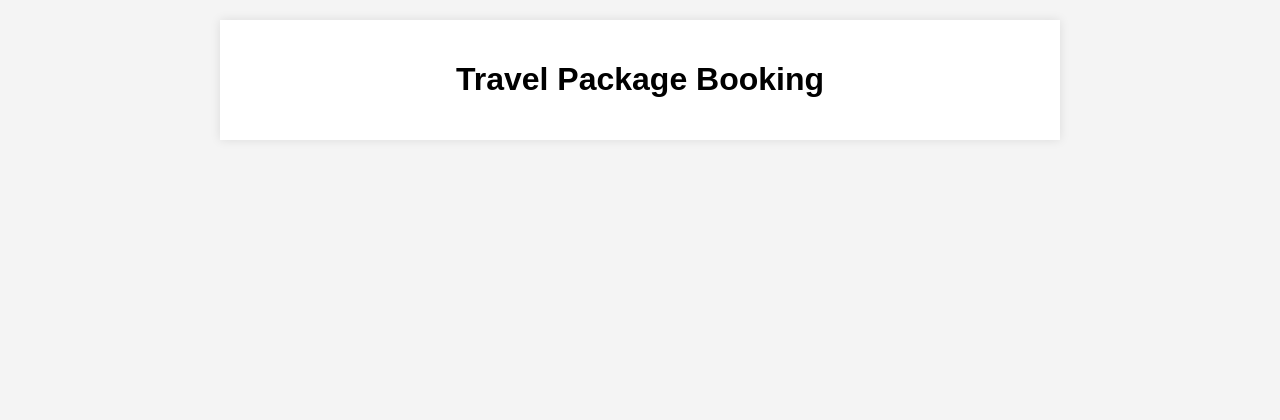
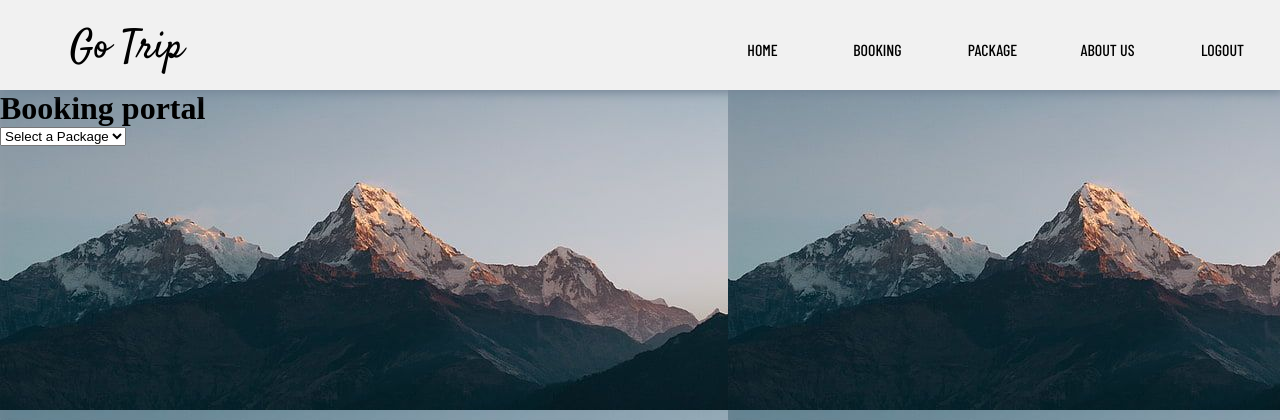
Before and after one commit to sak-smokz/travel-booking2, a PHP site: page /booking.html in a window 1280 px wide. Shown: the top 420 px of the page. Run offline with PHP 8.4, Linux system fonts and the light colour scheme.

Commit message:
booking portal

```diff
--- a/booking.css
+++ b/booking.css
@@ -1,32 +1,96 @@
-body {
-    font-family: Arial, sans-serif;
-    margin: 0;
-    padding: 0;
-    background-color: #f4f4f4;
+@import url("https://fonts.googleapis.com/css2?family=Barlow+Condensed:wght@500&display=swap");
+@import url("https://fonts.googleapis.com/css2?family=Satisfy&display=swap");
+@import url("https://fonts.googleapis.com/css2?family=Roboto:wght@300&display=swap");
+
+* {
+  box-sizing: border-box;
+  margin: 0;
+}/* CSS for Travel Package Display */
+body{
+    background-image:url(photos/booking.jpg);
 }
+#packages-list {
+    display: flex;
+    flex-wrap: wrap;
+    gap: 20px;
+    margin-top: 20px;
+  }
 
-.container {
-    max-width: 800px;
-    margin: 20px auto;
+  .package-item {
+    border: 1px solid #ccc;
+    padding: 10px;
+    width: 200px;
+    text-align: center;
+  }
+
+  .booking-form {
+    display: none;
+    margin-top: 20px;
+  }
+
+  /* Add more styling as needed */
+  /*========================Nav Bar=========================*/
+.nav-bar {
+    display: flex;
+    flex-flow: row wrap;
+    width: 100%;
+    height: 90px;
+    background-color: #f1f1f1;
+    box-shadow: 3px 3px 10px lightslategray;
+    align-items: center;
+    justify-content: center;
+    position: sticky;
+    top: 0;
+    z-index: 1;
+  }
+
+  .logo {
+    flex: 1;
+    font-size: 40px;
     padding: 20px;
-    background-color: #fff;
-    box-shadow: 0 0 10px rgba(0, 0, 0, 0.1);
-}
+    margin-left: 50px;
+    font-family: Satisfy;
+  }
 
-h1, h2 {
+  ul.menu {
+    flex: 1;
+    display: flex;
+    flex-flow: row wrap;
+  }
+
+  .menu li {
+    flex: 1;
+    list-style-type: none;
+    font-size: 16px;
+    font-family: "Barlow Condensed";
     text-align: center;
-}
+  }
 
-form {
-    display: grid;
-    gap: 10px;
-}
+  .menu li a {
+    text-decoration: none;
+    color: #000;
+    text-transform: uppercase;
+  }
 
-button {
-    background-color: #007BFF;
-    color: #fff;
-    padding: 10px;
-    cursor: pointer;
-    border: none;
-    border-radius: 5px;
-}
+  .menu li a:hover {
+    color: midnightblue;
+    text-decoration: underline;
+  }
+  /*------------------------Scroll Bar-----------------------*/
+::-webkit-scrollbar {
+    width: 20px;
+  }
+
+  ::-webkit-scrollbar-track {
+    box-shadow: inset 0 0 5px grey;
+    border-radius: 10px;
+  }
+
+  ::-webkit-scrollbar-thumb {
+    background-color: #5eeafd;
+    border-radius: 10px;
+  }
+
+  ::-webkit-scrollbar-thumb:hover {
+    background-color: #5eeafd;
+  }
--- a/booking.html
+++ b/booking.html
@@ -3,29 +3,82 @@
 <head>
     <meta charset="UTF-8">
     <meta name="viewport" content="width=device-width, initial-scale=1.0">
-    <title>Travel Package Booking</title>
-    <link rel="stylesheet" href="booking.css">
+    <title>Travel Packages Booking</title>
+    <link rel="stylesheet" href="booking.css"> <!-- Link to your CSS file -->
 </head>
 <body>
-    <div class="container">
-        <h1>Travel Package Booking</h1>
-        <div id="packages-list"></div>
-        <div id="booking-form" style="display: none;">
-            <h2>Book a Travel Package</h2>
-            <form>
-                <label for="package">Select Package:</label>
-                <select id="package" required></select>
+            <!--===========Nav Bar=================-->
+            <section class="nav-bar">
+                <div class="logo">Go Trip</div>
+                <ul class="menu">
+                    <li><a href="pro.html">home</a></li>
+                    <li><a href="#">booking</a></li>
+                    <li><a href="packages.php">package</a></li>
+                    <li><a href="about_us.html">about us</a></li>
+                    <li><a href="login.html">logout</a></li>
+                </ul>
+                </div>
 
-                <label for="name">Your Name:</label>
-                <input type="text" id="name" required>
+            </section>
 
-                <label for="email">Your Email:</label>
-                <input type="email" id="email" required>
+    <h1>Booking portal</h1>
 
-                <button type="button" onclick="submitBooking()">Book Now</button>
-            </form>
+    <form id="bookingForm" action="booking.php" method="post">
+
+        <select id="package" name="package">
+            <option value="" disabled selected>Select a Package</option>
+            <option value="1">package 1</option>
+            <option value="2">package 2</option>
+            <option value="3">package 3</option>
+        </select>
+
+        <div id="packages-list" class="packages-list"></div>
+
+        <div id="booking-form" class="booking-form">
+            <h2>Booking Form</h2>
+            <label for="name">Travel Date:</label>
+            <input type="text" id="date" name="date" required>
+            <label for="email">Email:</label>
+            <input type="email" id="email" name="email" required>
+            <button type="button" onclick="submitBooking()">Submit Booking</button>
         </div>
-    </div>
-    <script src="scripts.js"></script>
+    </form>
+
+    <script>
+        document.addEventListener("DOMContentLoaded", function () {
+            const packages = [
+
+            ];
+
+            const packageSelect = document.getElementById("package");
+            const packagesList = document.getElementById("packages-list");
+
+            packages.forEach(package => {
+                const option = document.createElement("option");
+                option.value = package.id;
+                option.text = `${package.name} - $${package.price}`;
+                packageSelect.appendChild(option);
+
+                const packageItem = document.createElement("div");
+                packageItem.classList.add("package-item"); // Add CSS class
+                packageItem.innerHTML = `<strong>${package.name}</strong> - $${package.price}`;
+                packagesList.appendChild(packageItem);
+            });
+
+            packageSelect.addEventListener("change", function () {
+                document.getElementById("booking-form").style.display = "block";
+            });
+        });
+
+        function submitBooking() {
+            const selectedPackageId = document.getElementById("package").value;
+            const packageName = document.getElementById("package").options[document.getElementById("package").selectedIndex].text;
+            const userName = document.getElementById("name").value;
+            const userEmail = document.getElementById("email").value;
+
+            alert(`Booking Confirmed!\nPackage: ${packageName}\nName: ${userName}\nEmail: ${userEmail}`);
+        }
+    </script>
+
 </body>
 </html>
```
Also changed, not shown: photos/booking.jpg (added).
